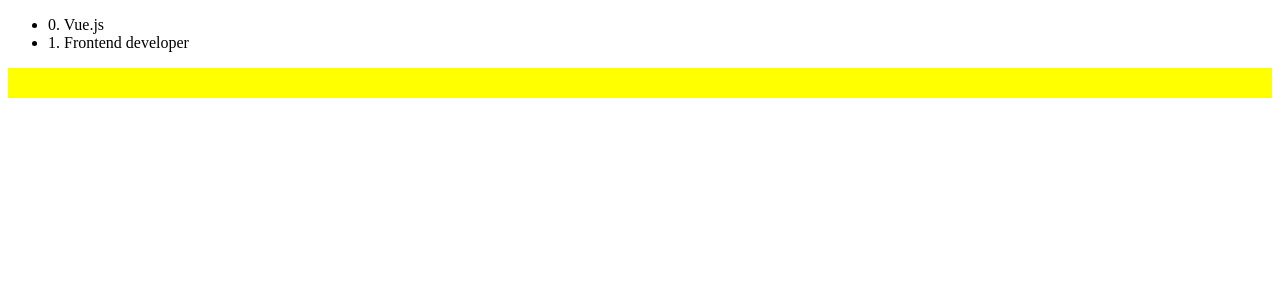
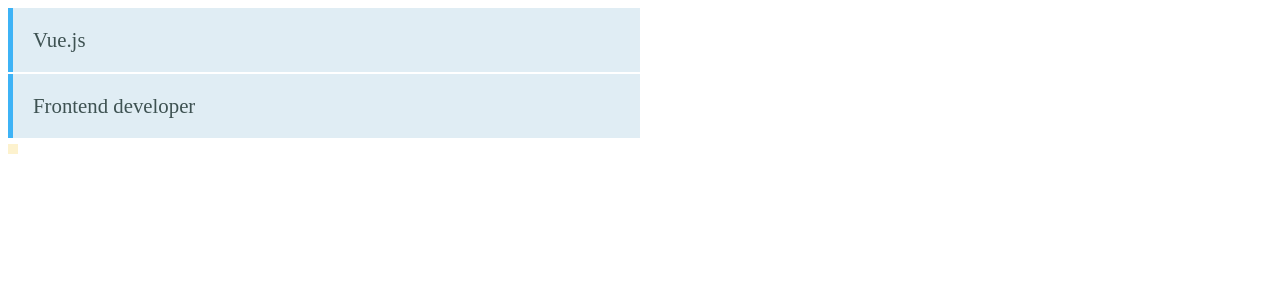
Before and after one commit to mafontana/vue-skills-app, a Vue app: page / in a window 1280 px wide. Shown: the top 300 px of the page. Built offline with nearby package versions, Linux system fonts and the light colour scheme; a small style sheet from the web is missing; the HTML template or start-up script is replaced by a standard one.

Commit message:
added css to style skills.vue component and main app

```diff
--- a/src/App.vue
+++ b/src/App.vue
@@ -17,6 +17,18 @@
 
 <style scoped>
 body {
-  background-color: #eeeeee
+  background-color: #EEEEEE;
+  font-family: 'Montserrat', sans-serif;
+  display: grid;
+  grid-template-rows: auto;
+  justify-items: center;
+  padding-top: 50px;
+}
+body, html {
+  margin: 0;
+  height: 100%;
+}
+#app {
+    width: 50%;
 }
 </style>
--- a/src/components/Skills.vue
+++ b/src/components/Skills.vue
@@ -2,7 +2,7 @@
   <div class="hello">
     <div class="holder">
       <ul>
-        <li v-for="(data, index) in skills" :key='index'> {{index}}. {{data.skill}} </li>
+        <li v-for="(data, index) in skills" :key='index'> {{data.skill}} </li>
       </ul>
       <div v-bind:class="{alert: showAlert}"></div>
     </div>
@@ -31,10 +31,67 @@
 
 <style scoped>
 
-.alert {
-  background-color: yellow;
-  width: 100%;
-  height: 30px;
+@import "https://cdn.jsdelivr.net/npm/animate.css@3.5.1";
+@import "https://maxcdn.bootstrapcdn.com/font-awesome/4.7.0/css/font-awesome.min.css";
+  .holder {
+    background: #fff;
+  }
+  ul {
+    margin: 0;
+    padding: 0;
+    list-style-type: none;
+  }
+
+  ul li {
+    padding: 20px;
+    font-size: 1.3em;
+    background-color: #E0EDF4;
+    border-left: 5px solid #3EB3F6;
+    margin-bottom: 2px;
+    color: #3E5252;
+  }
+  p {
+    text-align:center;
+    padding: 30px 0;
+    color: gray;
+  }
+  .container {
+    box-shadow: 0px 0px 40px lightgray;
+  }
+  input {
+    width: calc(100% - 40px);
+    border: 0;
+    padding: 20px;
+    font-size: 1.3em;
+    background-color: #323333;
+    color: #687F7F;
+  }
+  .alert {
+    background: #fdf2ce;
+    font-weight: bold;
+    display: inline-block;
+    padding: 5px;
+    margin-top: -20px;
+  }
+  .alert-in-enter-active {
+    animation: bounce-in .5s;
+  }
+  .alert-in-leave-active {
+    animation: bounce-in .5s reverse;
+  }
+@keyframes bounce-in {
+  0% {
+    transform: scale(0);
+  }
+  50% {
+    transform: scale(1.5);
+  }
+  100% {
+    transform: scale(1);
+  }
 }
-
+i {
+  float:right;
+  cursor:pointer;
+}
 </style>
```
